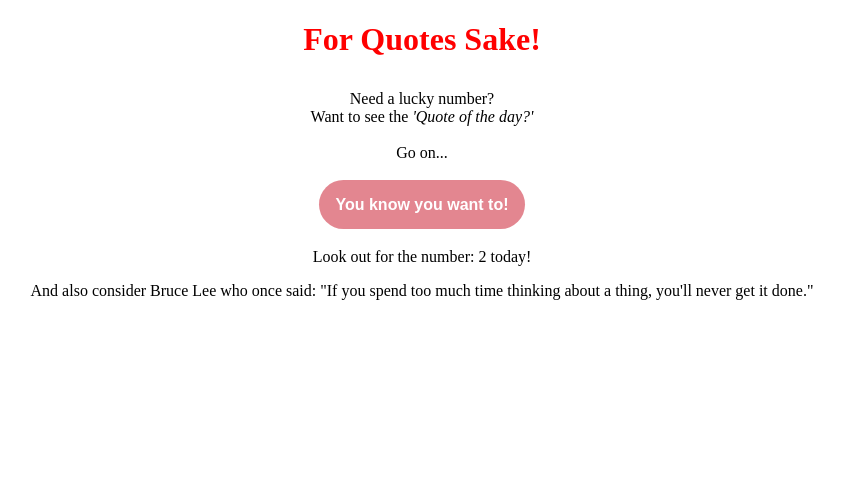
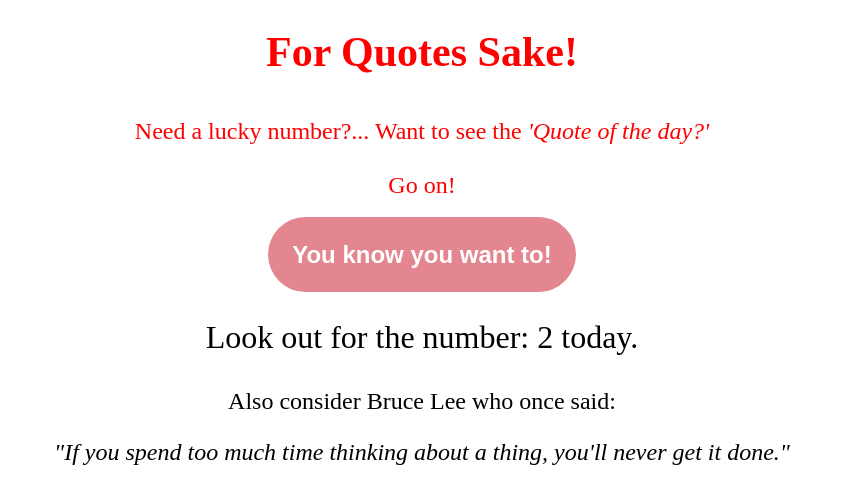
Before and after one commit to martinpaulgray/forQuotesake, a plain HTML site: page index.html in a window 1280 px wide. Both pictures are taken after a click on the link "You know you want to!". Shown: the whole page, without its empty margins (218-1062 px from the left). Drawn offline with Linux system fonts and the light colour scheme.

Commit message:
typo and changed size, position

```diff
--- a/index.html
+++ b/index.html
@@ -6,14 +6,16 @@
 <style>
 
 body { text-align: center; }
-h1 { margin-bottom: 1em; color: red;}
+h1 {
+	font-size: 42px;
+	margin-bottom: 1em; color: red;}
 .button  {
     border-radius: 60px;
     padding: 1em;
 	color: #FFFFFF;
 	background-color: #E38690;
 	font-family: Arial, Helvetica, sans-serif;
-	font-size: 1em;
+	font-size: 24px;
 	font-weight: bold;
 	text-align: center;
 	text-decoration: none;
@@ -22,15 +24,38 @@ h1 { margin-bottom: 1em; color: red;}
 .button:visited { color : #CCCCCC; }
 .button:hover { color : #965251; background-color: #F7DEE1; }
 
+#luckyarea{
+	font-size: 32px;
+	font-style: bold;
+	color: black;
+}
+#personarea{
+	font-size: 24px;
+	font-style: bold;
+	color: black;
+}
+#quotearea{
+	font-size: 24px;
+	font-style: bold;
+	color: black;
+	font-style: italic;
+}
+
+p{
+	font-size: 24px;
+	color: red;
+}
+
 </style>
 </head>
 <body>
 	<script src="quoteForQuotesSake.js"></script>
 
 <h1>For Quotes Sake!</h1>
-<p>Need a lucky number? <br>Want to see the <i>'Quote of the day?'</i><br><br>Go on...</p><br>
+<p>Need a lucky number?... Want to see the <i>'Quote of the day?'</i><br><br>Go on!</p><br>
 <a class="button" onclick="quoteMe()">You know you want to!</a><br><br>
-<p id="luckyarea">Wait...</p>
-<p id="quotearea">just wait...</p>
+<p id="luckyarea"></p>
+<p id="personarea"></p>
+<p id="quotearea"></p>
 </body>
 </html>
--- a/quoteForQuotesSake.js
+++ b/quoteForQuotesSake.js
@@ -19,16 +19,19 @@ const grouchoQuote = ["I'm not crazy about reality, but it's still the only plac
 
 switch (randPnum){
 	case 1 : person = 'Bruce Lee';
-	document.getElementById("luckyarea").innerHTML ='Look out for the number: ' + randNum + ' today!';
-	document.getElementById("quotearea").innerHTML = 'And also consider ' + person + ' who once said: ' + '"'+bruceQuote[randQnum]+'"';
+	document.getElementById("luckyarea").innerHTML ='Look out for the number: ' + randNum + ' today.';
+	document.getElementById("personarea").innerHTML = 'Also consider ' + person + ' who once said: ';
+	document.getElementById("quotearea").innerHTML = '"'+bruceQuote[randQnum]+'"';
 	break;
 	case 2 : person = 'Nelson Mandela'
-		document.getElementById("luckyarea").innerHTML ='Look out for the number: ' + randNum + ' today!';
-	document.getElementById("quotearea").innerHTML = 'And also consider ' + person + ' who once said: ' + '"'+nelsonQuote[randQnum]+'"';
+		document.getElementById("luckyarea").innerHTML ='Look out for the number: ' + randNum + ' today.';
+	document.getElementById("personarea").innerHTML = 'Also consider ' + person + ' who once said: ';
+	document.getElementById("quotearea").innerHTML ='"'+nelsonQuote[randQnum]+'"';
 	break;
-	case 3 : person = 'Grouch Marx';
-	document.getElementById("luckyarea").innerHTML ='Look out for the number: ' + randNum + ' today!';
-	document.getElementById("quotearea").innerHTML = 'And also consider ' + person + ' who once said: ' + '"'+grouchoQuote[randQnum]+'"';
+	case 3 : person = 'Groucho Marx';
+	document.getElementById("luckyarea").innerHTML ='Look out for the number: ' + randNum + ' today.';
+	document.getElementById("personarea").innerHTML = 'Also consider ' + person + ' who once said: ';
+	document.getElementById("quotearea").innerHTML ='"'+grouchoQuote[randQnum]+'"';
 	break;
 	default : person = 'Nobody';
 }
```
